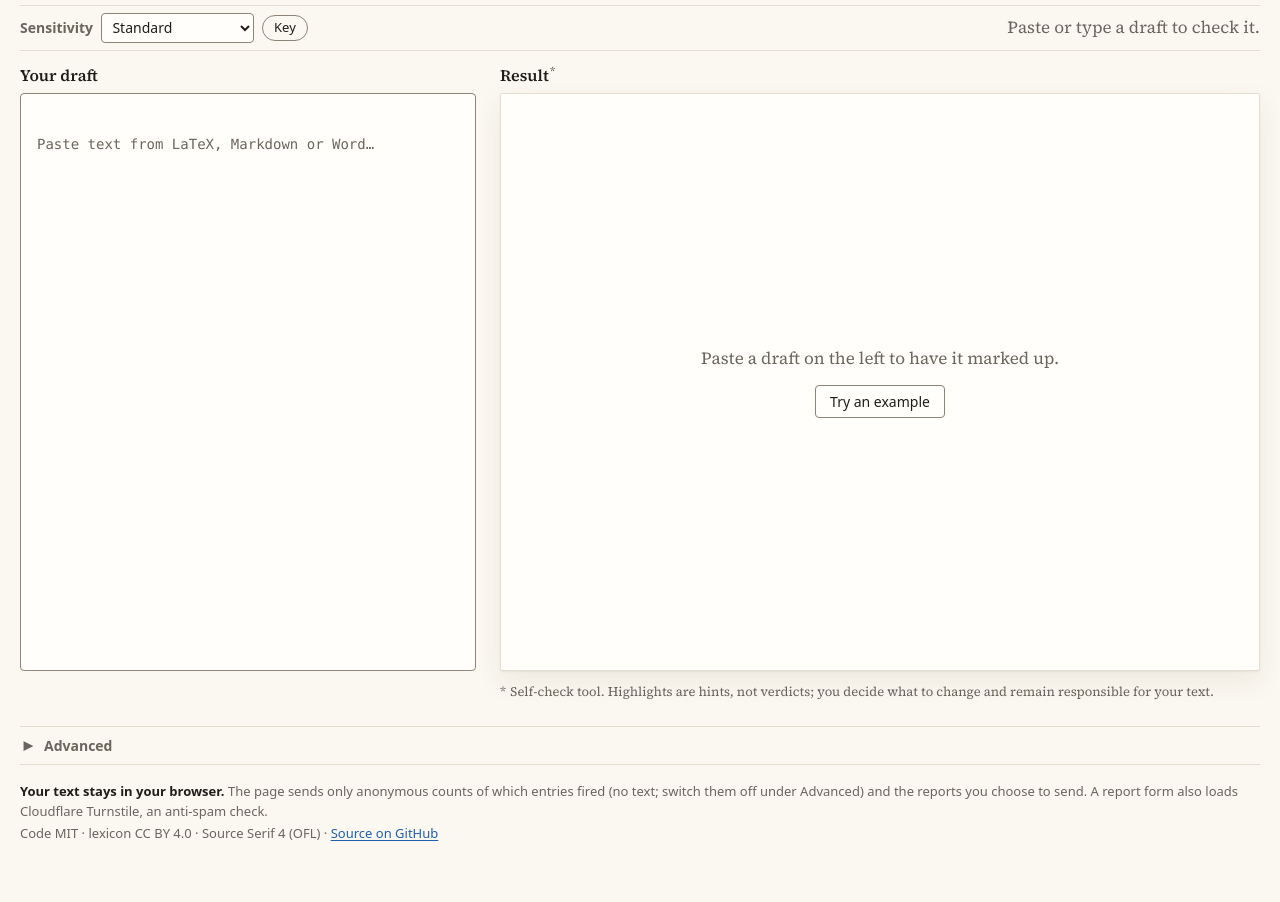
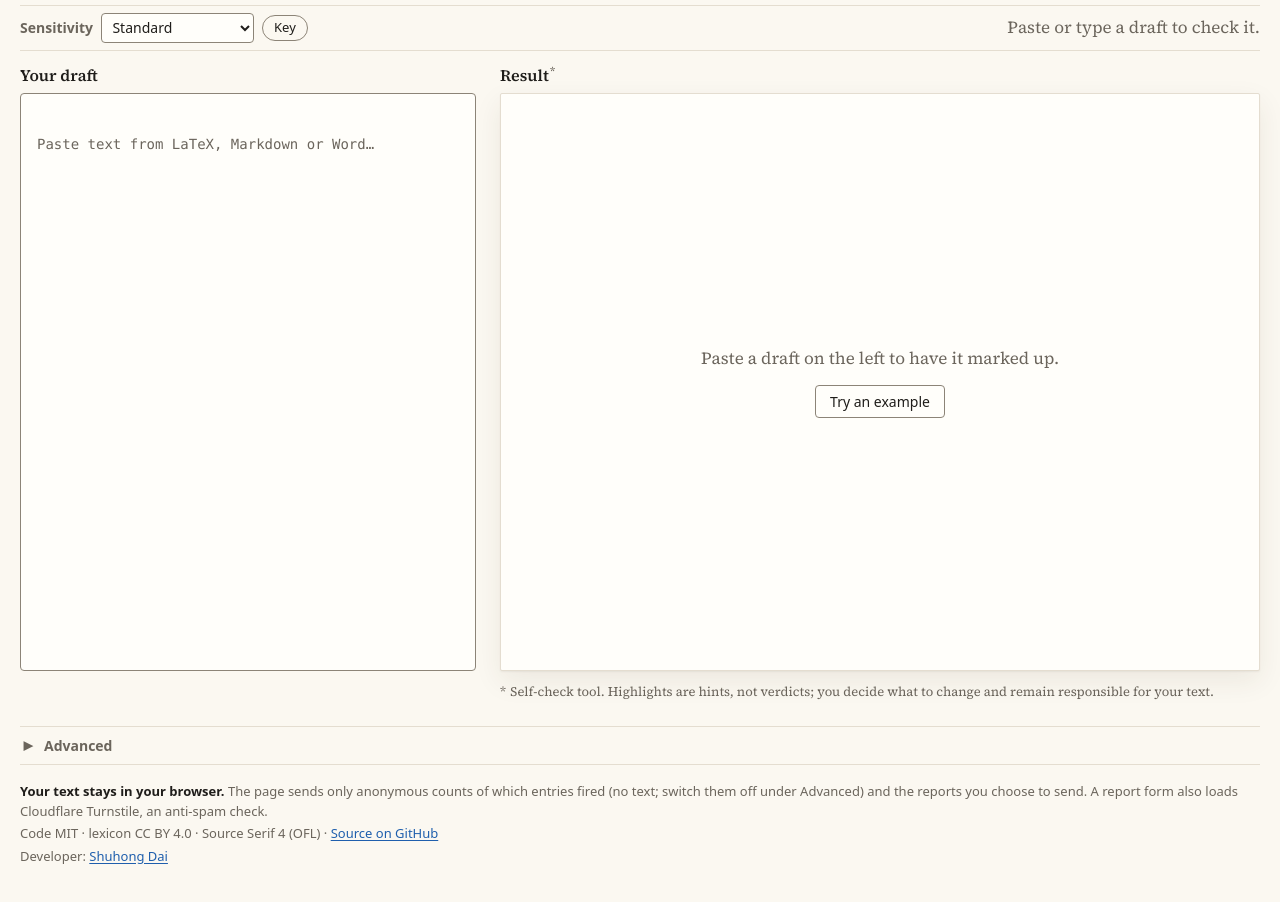
Before and after one commit to ShuhongDai/ai-prescreen, a website built with Vite: page web/index.html in a window 1280 px wide. Shown: the part 51-953 px from the top of the page. Before the commit the page ends 930 px from the top, so only its background shows below. Built offline with nearby package versions, Linux system fonts and the light colour scheme.

Commit message:
Footer: link to the developer's home page

```diff
--- a/web/index.html
+++ b/web/index.html
@@ -195,6 +195,7 @@
         Code MIT · lexicon CC BY 4.0 · Source Serif 4 (OFL) ·
         <a href="https://github.com/ShuhongDai/ai-prescreen">Source on GitHub</a>
       </p>
+      <p>Developer: <a href="https://shuhongdai.github.io/">Shuhong Dai</a></p>
     </footer>
 
     <script type="module" src="./src/main.ts"></script>
```
